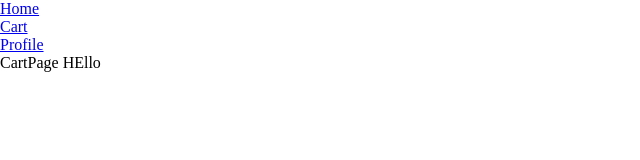
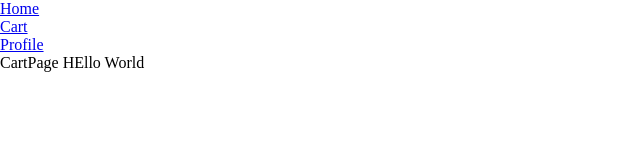
Before and after one commit to thanhtrung01/nodejs2-nhom5-projectend, a React (Create React App) app in the folder frontend/client/: page /cart in a window 1280 px wide. Shown: the top 160 px of the page, without its empty margins (0-640 px from the left). Built offline with nearby package versions, Linux system fonts and the light colour scheme.

Commit message:
Update CartPage.jsx

```diff
--- a/frontend/client/src/pages/CartPage.jsx
+++ b/frontend/client/src/pages/CartPage.jsx
@@ -2,7 +2,7 @@ import React from 'react';
 import PropTypes from 'prop-types';
 
 function CartPage(props) {
-	return <div>CartPage HEllo</div>;
+	return <div>CartPage HEllo World</div>;
 }
 
 CartPage.propTypes = {};
```
